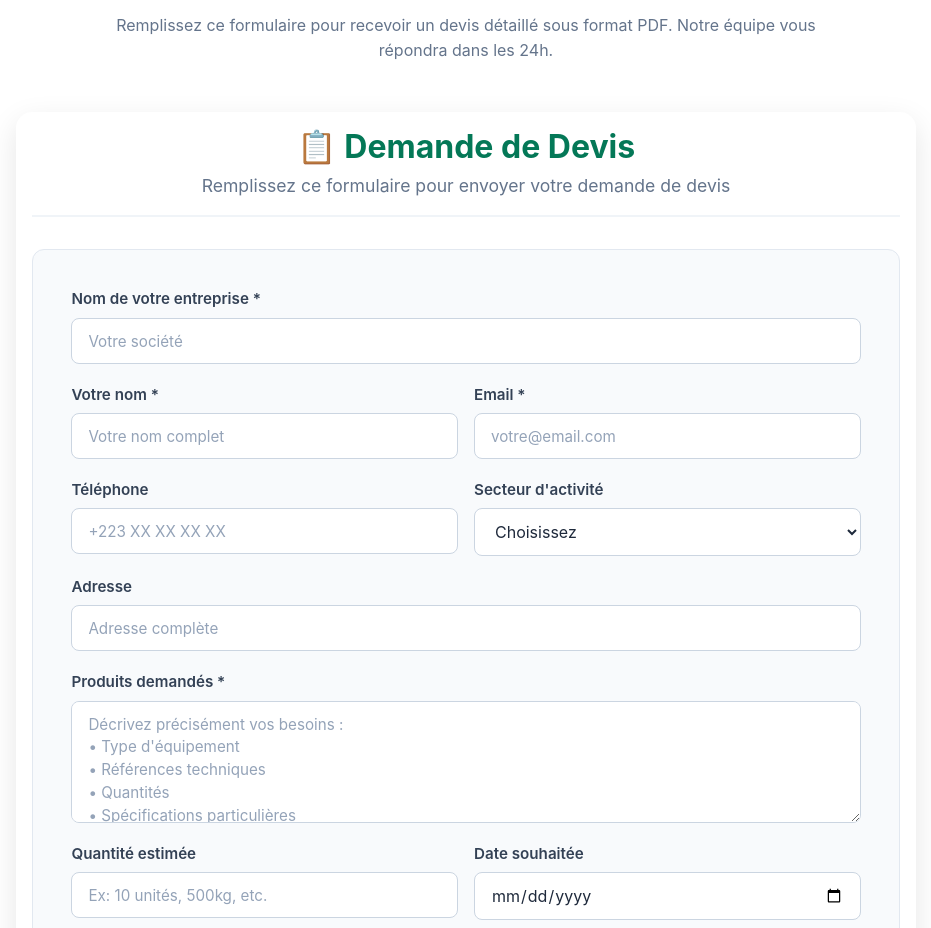
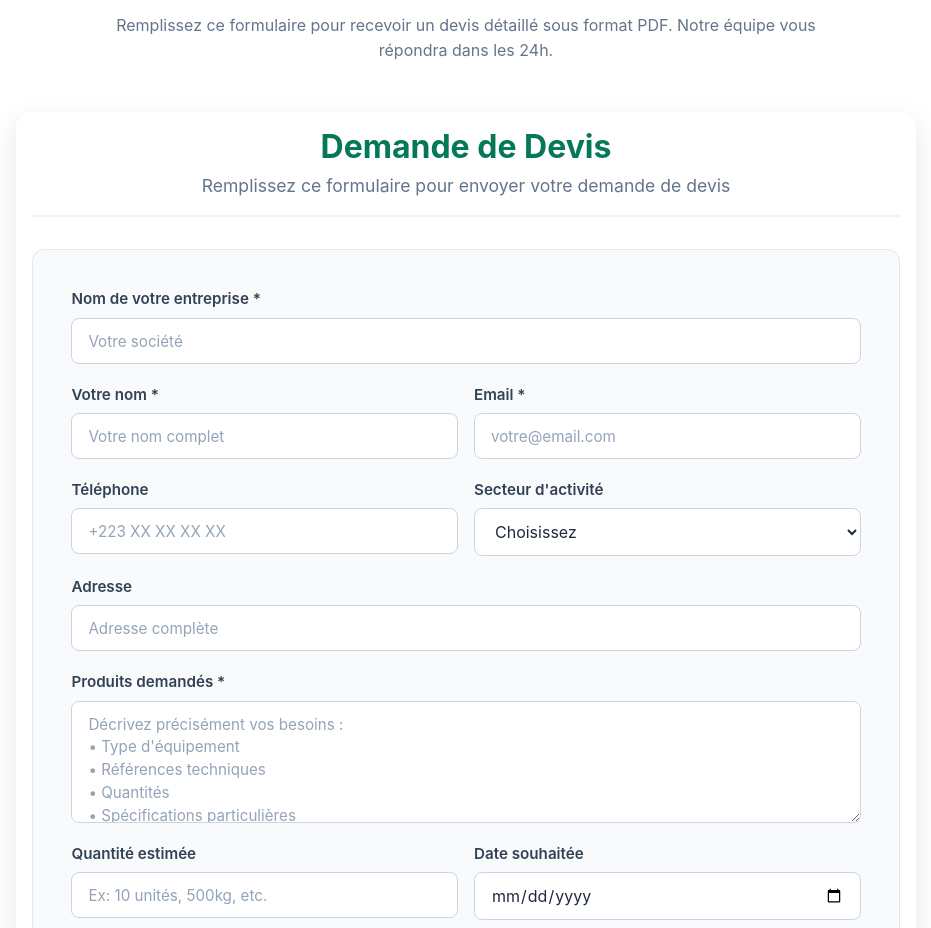
Before and after one commit to Macky0101/abc2, a Vue app: page / in a window 1280 px wide. Shown: the part 6220-7148 px from the top of the page, without its empty margins (174-1105 px from the left). Built offline with nearby package versions, Linux system fonts and the light colour scheme.

Commit message:
feat: Update title in index.html and modify header in SimpleQuotationForm.vue

```diff
--- a/index.html
+++ b/index.html
@@ -4,7 +4,7 @@
     <meta charset="UTF-8">
     <link rel="icon" href="/favicon.ico">
     <meta name="viewport" content="width=device-width, initial-scale=1.0">
-    <title>Vite App</title>
+    <title>ABC²-GROUP</title>
     <meta name="google-site-verification" content="YuWKrESk-zHeZnOmAOk9O7jip-gtRIgr2HlK12buM4M" />
   </head>
   <body>
--- a/src/components/SimpleQuotationForm.vue
+++ b/src/components/SimpleQuotationForm.vue
@@ -1,7 +1,7 @@
 <template>
   <div class="quotation-form-container">
     <div class="form-header">
-      <h2>📋 Demande de Devis</h2>
+      <h2>Demande de Devis</h2>
       <p>Remplissez ce formulaire pour envoyer votre demande de devis</p>
     </div>
 
```
